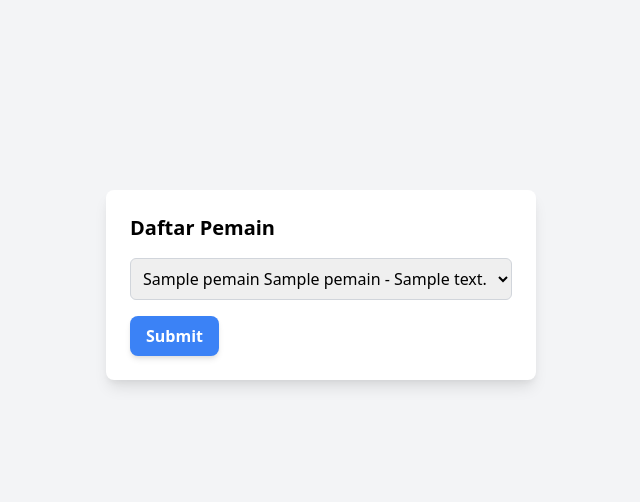
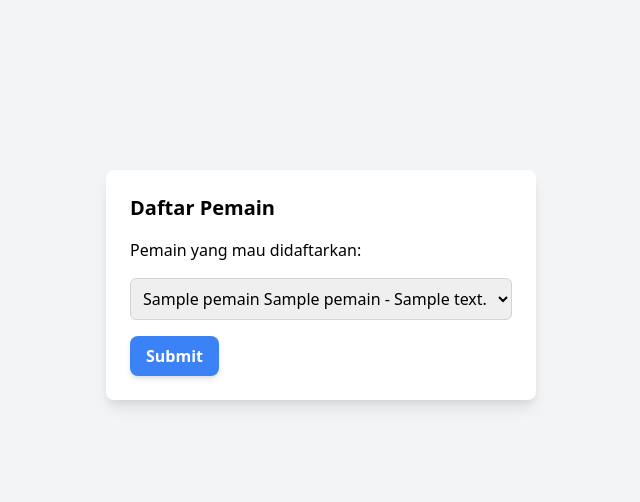
Before and after one commit to ramantii/TK-BASDAT-A-4, a Django app: template manajer/templates/pilih_pemain.html in a window 1280 px wide. Shown: the part 199-701 px from the top of the page, without its empty margins (319-959 px from the left). Run offline with Django 4.2, Linux system fonts and the light colour scheme; the template is opened without the code that fills it: most values are stand-ins (such as "Sample title", 1, 10 or a date in 2020).

Commit message:
update pilih pelatih and pemain pages

```diff
--- a/manajer/templates/pilih_pelatih.html
+++ b/manajer/templates/pilih_pelatih.html
@@ -42,6 +42,7 @@
       <form method="POST" action = "/manajer/tim/add_pelatih/" class="bg-white p-6 rounded-lg shadow-lg">
         {% csrf_token %}
         <h2 class="text-xl font-bold mb-4">Daftar Pelatih</h2>
+        <p class="mb-4">Pelatih yang mau didaftarkan:</p>
         <div class="mb-4">
           <select id="id" name="id" class="block w-full p-2 border rounded-md border-gray-300 focus:outline-none focus:border-indigo-500">
 
--- a/manajer/templates/pilih_pemain.html
+++ b/manajer/templates/pilih_pemain.html
@@ -37,6 +37,7 @@
       <form method="POST" action = "/manajer/tim/add_pemain/" class="bg-white p-6 rounded-lg shadow-lg">
         {% csrf_token %}
         <h2 class="text-xl font-bold mb-4">Daftar Pemain</h2>
+        <p class="mb-4">Pemain yang mau didaftarkan:</p>
         <div class="mb-4">
           <select id="id" name="id" class="block w-full p-2 border rounded-md border-gray-300 focus:outline-none focus:border-indigo-500">
 
```
